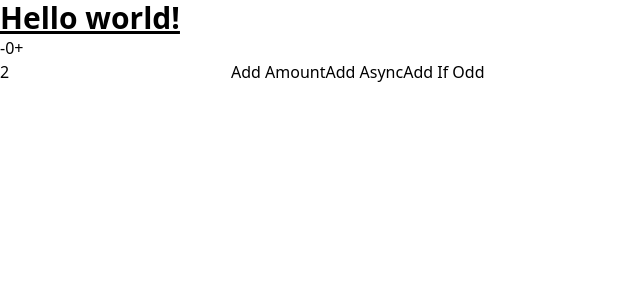
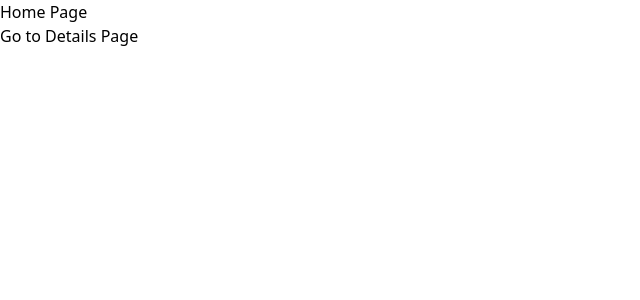
Before and after one commit to aimalamiri/Air-Pollution, a React (Create React App) app: page / in a window 1280 px wide. Shown: the top 300 px of the page, without its empty margins (0-640 px from the left). Built offline with nearby package versions, Linux system fonts and the light colour scheme.

Commit message:
Add Home, details pages

```diff
--- a/src/App.js
+++ b/src/App.js
@@ -1,13 +1,14 @@
 import React from 'react';
 import { Routes, Route } from 'react-router-dom';
-import Counter from './features/counter/Counter';
+import Details from './Pages/Details';
+import Home from './Pages/Home';
 
 function App() {
   return (
     <div className="App">
-      <h1 className="text-3xl font-bold underline">Hello world!</h1>
       <Routes>
-        <Route path="/" element={<Counter />} />
+        <Route path="/" element={<Home />} />
+        <Route path="/details" element={<Details />} />
       </Routes>
     </div>
   );
--- /dev/null
+++ b/src/Pages/Details.jsx
@@ -0,0 +1,10 @@
+import { Link } from 'react-router-dom';
+
+export default function Details() {
+  return (
+    <div>
+      <h1>Details Page</h1>
+      <Link to="/">Go to Home Page</Link>
+    </div>
+  );
+}
--- /dev/null
+++ b/src/Pages/Home.jsx
@@ -0,0 +1,10 @@
+import { Link } from 'react-router-dom';
+
+export default function Home() {
+  return (
+    <div>
+      <h1>Home Page</h1>
+      <Link to="/details">Go to Details Page</Link>
+    </div>
+  );
+}
```
